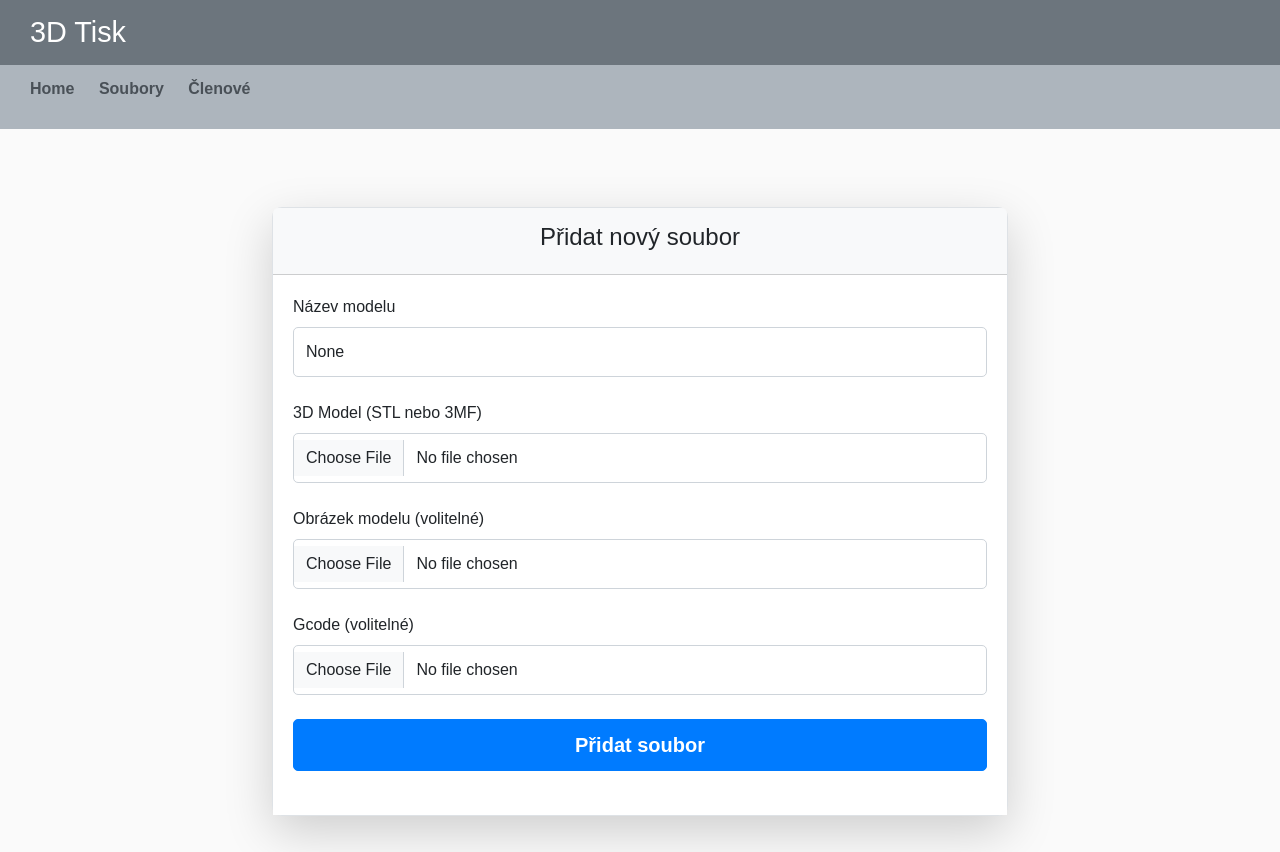
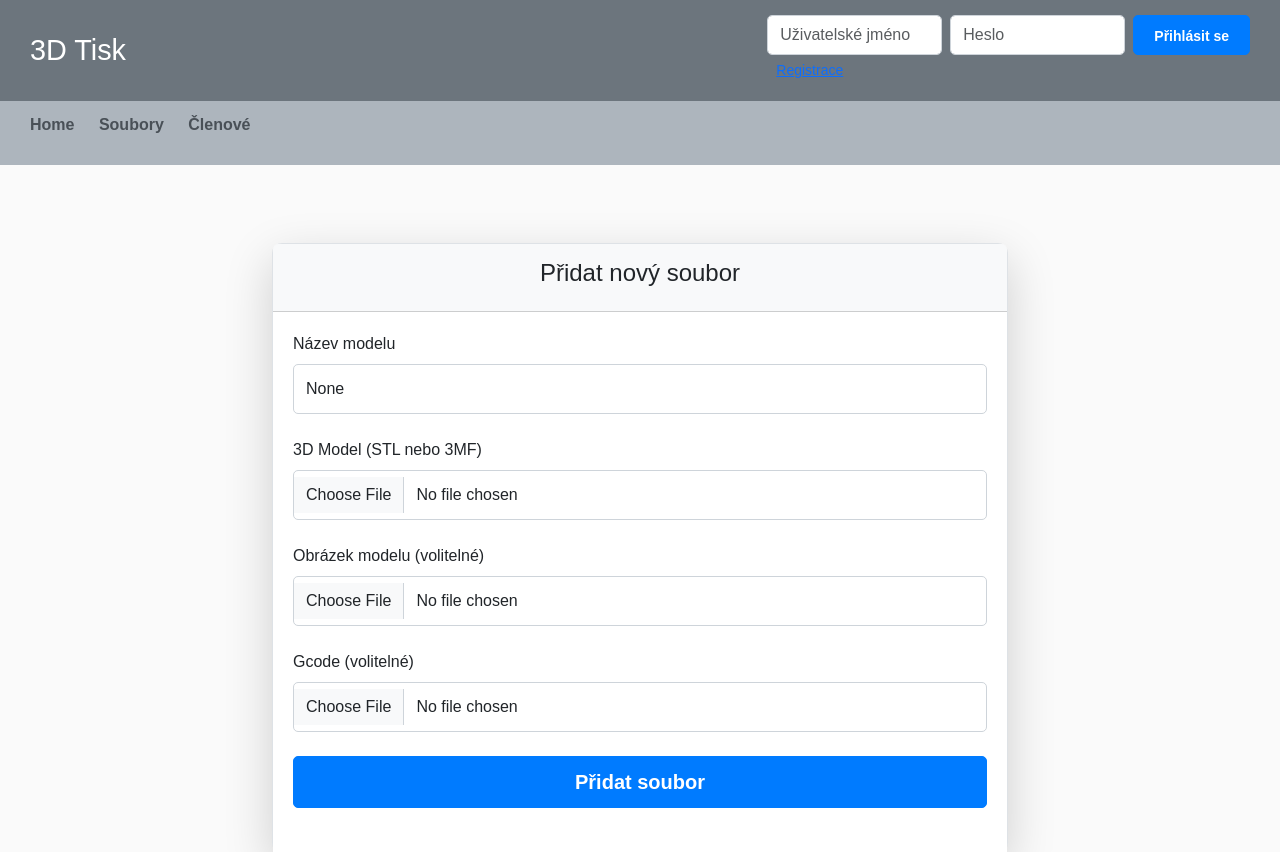
Before and after one commit to Hozek-V/MyNewWeb, a Django app: page /upload/ in a window 1280 px wide. Shown: the top 852 px of the page. Run offline with Django 5.2, Linux system fonts and the light colour scheme.

Commit message:
Odevzdání
nefunkční logout

```diff
--- a/pythonProject1/files/files/settings.py
+++ b/pythonProject1/files/files/settings.py
@@ -128,3 +128,6 @@ STATICFILES_DIRS = [
 # https://docs.djangoproject.com/en/5.1/ref/settings/#default-auto-field
 
 DEFAULT_AUTO_FIELD = 'django.db.models.BigAutoField'
+
+LOGIN_REDIRECT_URL = '/'
+LOGOUT_REDIRECT_URL = '/'
--- a/pythonProject1/files/members/forms.py
+++ b/pythonProject1/files/members/forms.py
@@ -1,6 +1,10 @@
-# forms.py
 from django import forms
+from django.contrib.auth.forms import AuthenticationForm
 from .models import File
+
+class CustomLoginForm(AuthenticationForm):
+    username = forms.CharField(widget=forms.TextInput(attrs={'class': 'form-control'}))
+    password = forms.CharField(widget=forms.PasswordInput(attrs={'class': 'form-control'}))
 
 
 class FileUploadForm(forms.ModelForm):
--- a/pythonProject1/files/members/templates/base.html
+++ b/pythonProject1/files/members/templates/base.html
@@ -20,9 +20,19 @@
             <!-- Můžete sem přidat logo jako obrázek -->
         </div>
         <div class="login">
-            {% block login %}
-            <!-- Zde se bude vykreslovat přihlášení -->
-            {% endblock %}
+            {% if user.is_authenticated %}
+                <span class="me-3">Vítejte, {{ user.username }}!</span>
+                <a href="{% url 'logout' %}?next={{ request.path }}" class="btn btn-outline-danger btn-sm">Odhlásit se</a>
+            {% else %}
+                <form method="post" action="{% url 'login' %}" class="d-flex">
+                    {% csrf_token %}
+                    <input type="hidden" name="next" value="{{ request.path }}" />
+                    <input type="text" name="username" placeholder="Uživatelské jméno" class="form-control form-control-sm me-2" style="width: 175px; height: 40px;" required>
+                    <input type="password" name="password" placeholder="Heslo" class="form-control form-control-sm me-2" style="width: 175px; height: 40px;" required>
+                    <button type="submit" class="btn btn-primary btn-sm" style="height: 40px;">Přihlásit se</button>
+                </form>
+                <a href="{% url 'signup' %}" class="btn btn-link btn-sm">Registrace</a>
+            {% endif %}
         </div>
     </header>
 
--- a/pythonProject1/files/members/urls.py
+++ b/pythonProject1/files/members/urls.py
@@ -1,10 +1,13 @@
 from django.urls import path
 from django.conf import settings
 from django.conf.urls.static import static
+from django.contrib.auth import views as auth_views
 from .views import *
 
 urlpatterns = [
     path('', home, name='home'),
+    path('logout/', auth_views.LogoutView.as_view(), name='logout'),
+    path('login/', CustomLoginView.as_view(), name='signup'),
     path('files/', files, name='files'),
     path('upload/', upload_file, name='upload_file'),
     path('file/<int:id>/', file_detail, name='file_detail'),
--- a/pythonProject1/files/members/views.py
+++ b/pythonProject1/files/members/views.py
@@ -2,8 +2,15 @@ import os
 from django.http import HttpResponse
 from django.template import loader
 from django.shortcuts import render, redirect, get_object_or_404
-from .models import Member, File
-from .forms import FileUploadForm, FileForm
+from django.contrib.auth.views import LoginView
+from .models import *
+from .forms import *
+
+
+class CustomLoginView(LoginView):
+    template_name = 'accounts/login.html'  # Váš HTML soubor
+    authentication_form = CustomLoginForm
+
 
 def members(request):
   mymembers = Member.objects.all().values()
```
Also changed, not shown: pythonProject1/files/members/templates/accounts/login.html (added, +14 -0 lines).
